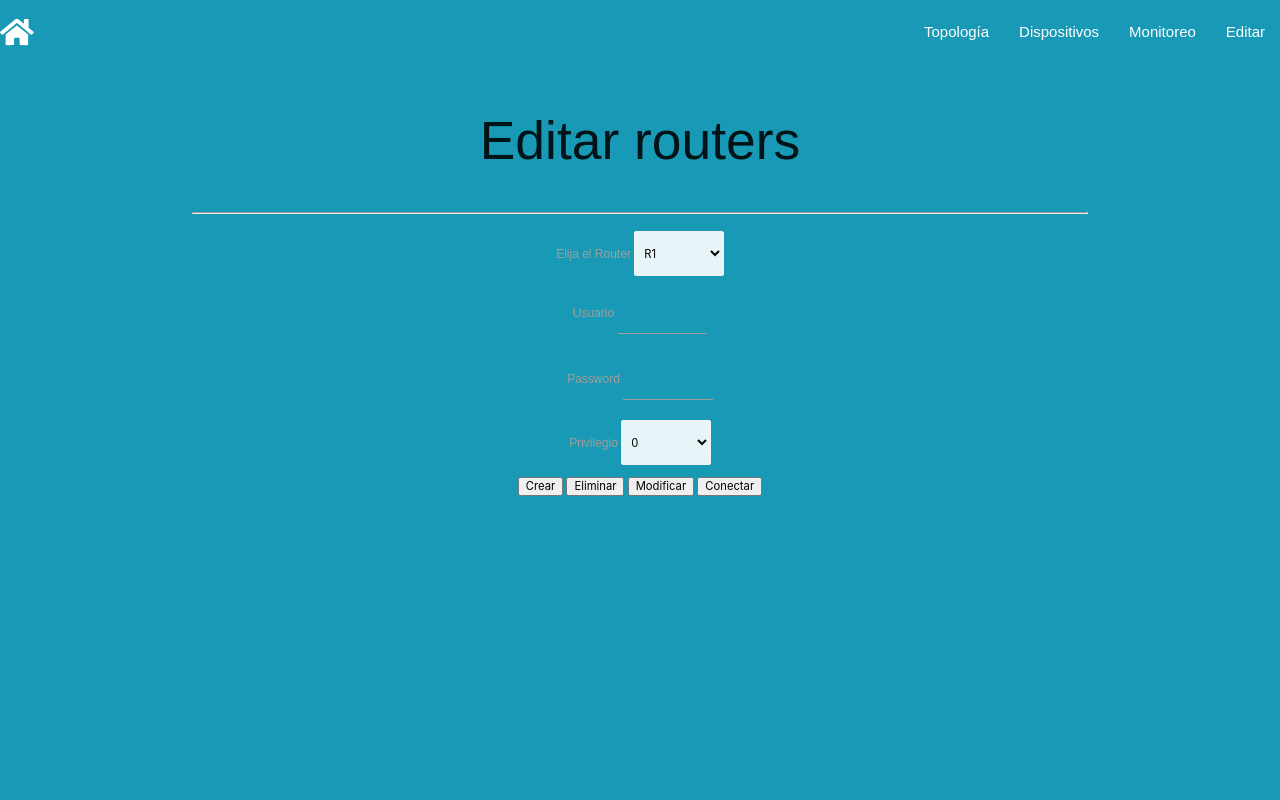
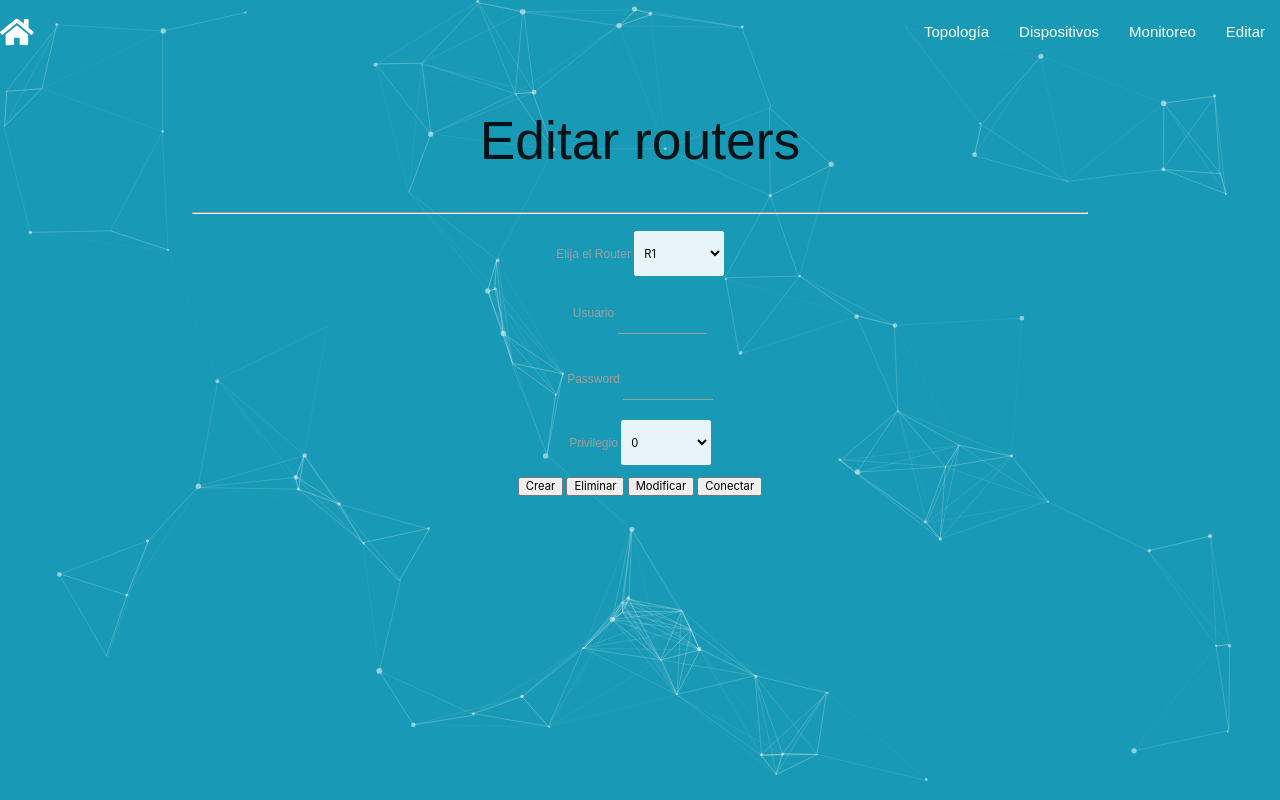
Before and after one commit to AdrianRomo/NetworkManager, a Flask app: page /editar in a window 1280 px wide. Run offline with Flask 2, Linux system fonts and the light colour scheme; some libraries are stand-ins or nearby versions.

Commit message:
Fix: Background Fixed

```diff
--- a/static/css/form.css
+++ b/static/css/form.css
@@ -3,30 +3,14 @@ html {
     height: 100%
 }
 
-#particles-js canvas {
-    display: block;
-    vertical-align: bottom;
-    -webkit-transform: scale(1);
-    -ms-transform: scale(1);
-    transform: scale(1);
-    opacity: 1;
-    -webkit-transition: opacity .8s ease, -webkit-transform 1.4s ease;
-    transition: opacity .8s ease, transform 1.4s ease
-}
 
 #particles-js {
-    width: 100%;
-    height: 100%;
-    position: fixed;
-    z-index: -10;
-    top: 0;
-    left: 0
-}
-canvas {
-  display:block;
-  background: rgb(33,36,50);
+  height: 2000%;
+  width: 2000%;
   position: fixed;
-  z-index: -1;
+  z-index: -10;
+  background-repeat: repeat;
+  background-size: cover;
 }
 .red.lighten-2 {
   background-color: #E57373 !important;
--- a/templates/template.html
+++ b/templates/template.html
@@ -17,7 +17,6 @@
 </head>
 <body>
     <div id="particles-js"></div>
-
     <div class="navbar-fixed">
     <nav class="transparent z-depth-0">
         <div class="nav-wrapper">
@@ -44,14 +43,11 @@
 
     {% endif %}
     {% endwith %}
-    <div id="particles-js"></div>
 
     {%block content%}
     {%endblock%}
-
 </body>
 <script src="https://cdn.jsdelivr.net/npm/particles.js@2.0.0/particles.min.js"></script>
-
     <script>
         particlesJS.load("particles-js", "{{ url_for('static', filename='particles.json') }}",
         function(){
```
